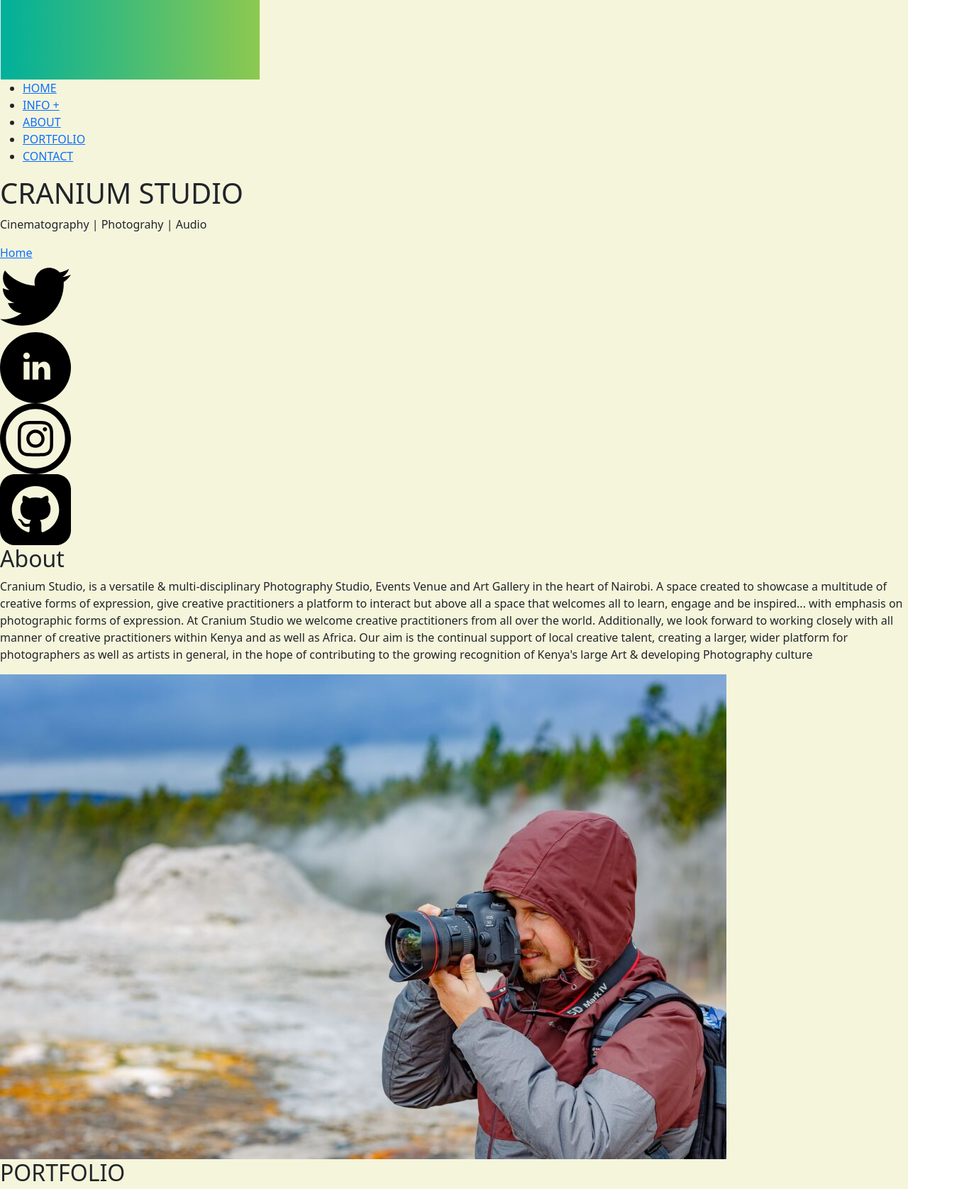
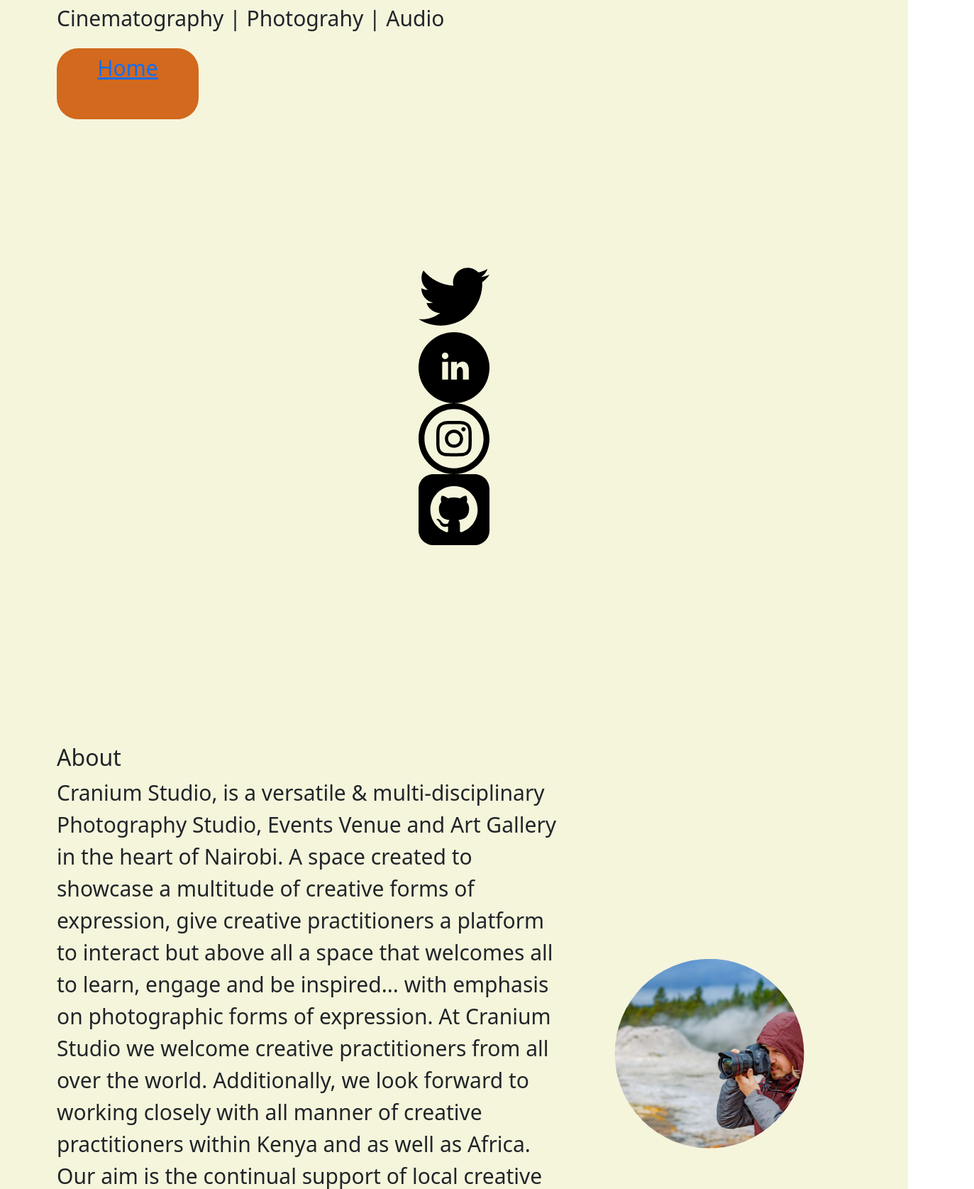
Before and after one commit to Benjah7/Phase-1-project, a plain HTML site: page index.html in a window 1280 px wide. Shown: the part 253-1928 px from the top of the page at 71% size, 1373 px wide, since content can reach past the window. Drawn offline with nearby package versions, Linux system fonts and the light colour scheme; files whose address does not match are found by name.

Commit message:
Updated style.css

```diff
--- a/src/style.css
+++ b/src/style.css
@@ -12,3 +12,118 @@ section{
     color: aliceblue;
     font-size: 40px;
 }
+
+footer{
+    height: 500px;
+    background-color: black;
+    color: white;
+    text-align: center;
+    padding: 80px;
+}
+
+nav{
+    display: flex;
+    justify-content: space-between;
+}
+
+ul{
+    display: flex;
+    list-style-type: none;
+    width: 500px;
+    justify-content:space-around;
+    font-size: 30px;
+}
+
+li{width: 200;
+    text-decoration: none;
+}
+
+h1{
+    font-size: 90px;
+    margin: 0px;
+}
+
+h2{
+    font-size: 50px;
+}
+
+p{
+    margin: o;
+    font-size: 30px;
+    font-weight: 300;
+}
+
+.sub-text{
+    font-size: 15px;
+    font-weight: 300px;
+}
+
+.heading-area{
+   display: flex;
+    height: 100%;
+   justify-content: space-between;
+   align-items: center;
+}
+
+.hero-text{
+    margin-left: 80px;
+    margin-bottom: 200px;
+}
+
+.button{
+    width: 200px;
+    height: 100px;
+    border-radius: 30px;
+    background-color:chocolate;
+    text-align: center;
+    font-size: 30px;
+    font-weight: 300;
+    padding-top: 5px;
+    margin-top: 20px;
+}
+
+.button:hover{
+    background-color:brown
+}
+
+.button:active{
+    background-color: darkgray;
+    color: #4555af;
+}
+
+.socials{
+    padding-bottom: 200px;
+    text-align: center;
+
+}
+
+.logo{
+    height: 100px;
+    margin:50px
+}
+
+.social{
+    margin: 5px;
+}
+
+.sub-section{
+    display: flex;
+    justify-content: space-around;
+    padding: 80px;
+}
+
+.sub-section-alternative{
+    display: flex;
+    flex-direction: column;
+    text-align: center;
+    padding: 80px;
+}
+
+.headshot{
+    width: 400px;
+    clip-path: circle();
+}
+.headshot-container{
+    display: flex;
+    align-items: center;
+}
```
